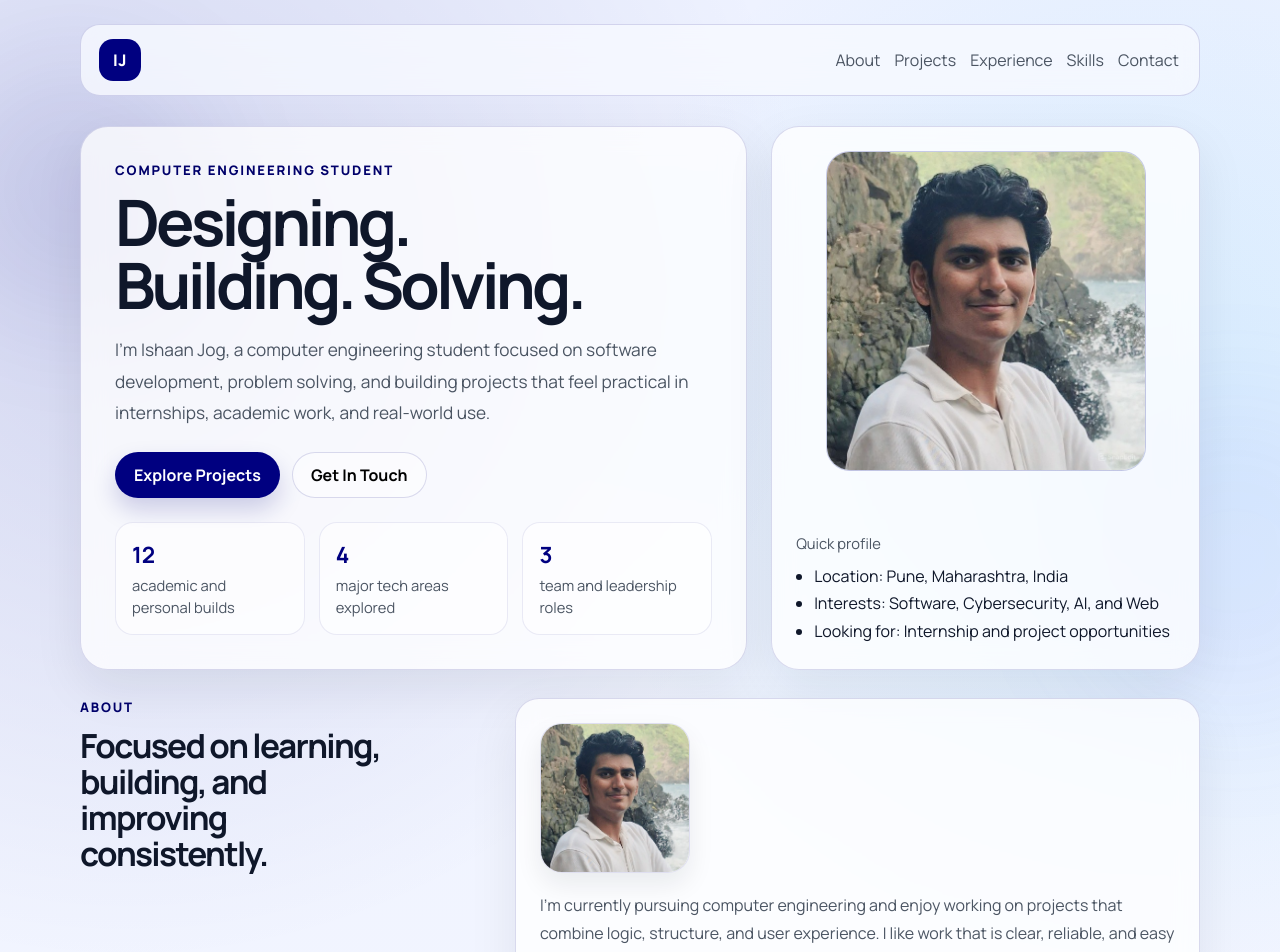
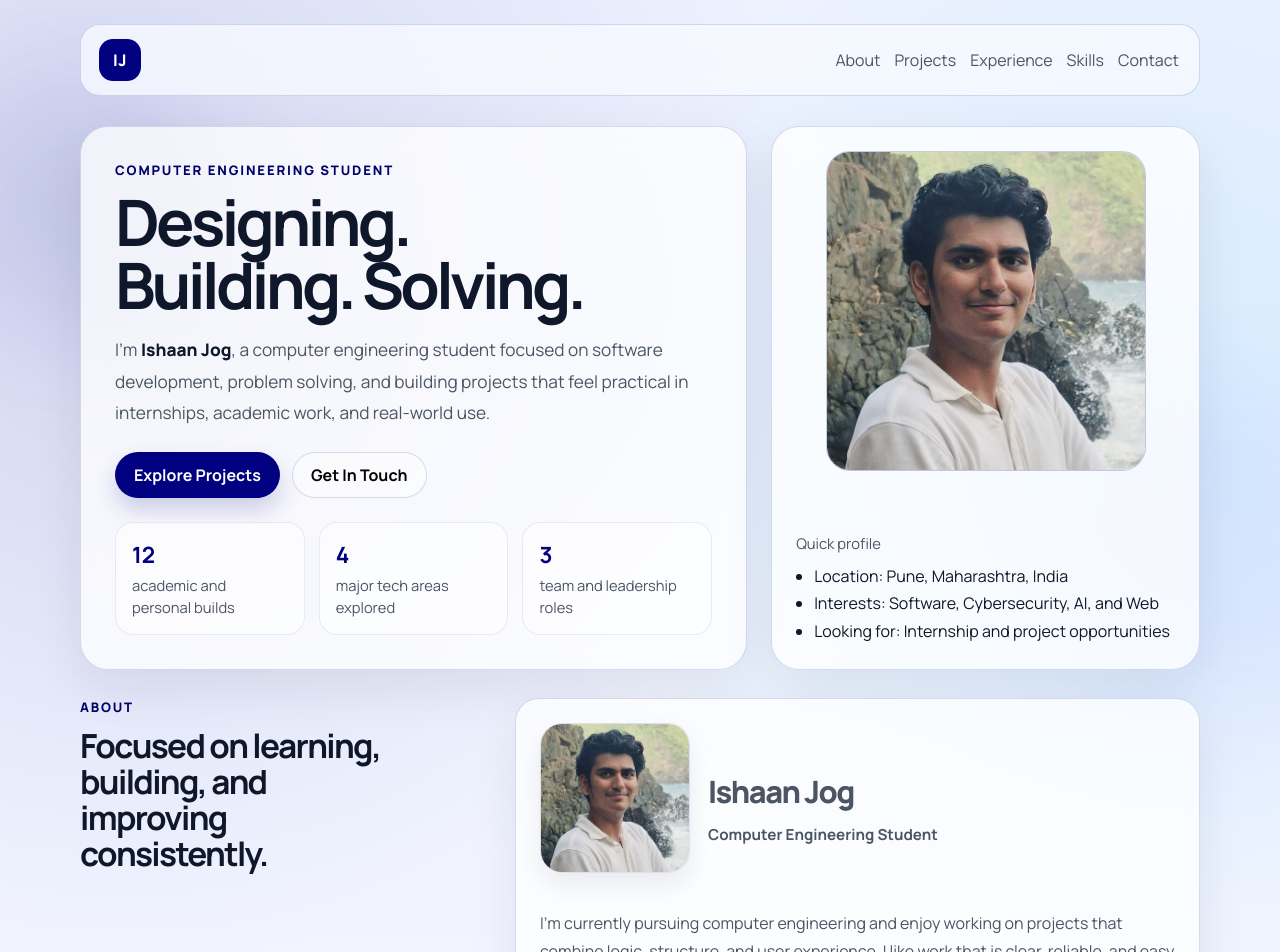
Before and after one commit to Ishaan-Jog/ishaans-portfolio, a React (Vite) app: page / in a window 1280 px wide. Shown: the top 952 px of the page. Built offline with nearby package versions, Linux system fonts and the light colour scheme.

Commit message:
Improve UI

```diff
--- a/src/App.jsx
+++ b/src/App.jsx
@@ -184,9 +184,10 @@ function App() {
               <p className="eyebrow">Computer Engineering Student</p>
               <h1>Designing. Building. Solving.</h1>
               <p className="lead">
-                I’m Ishaan Jog, a computer engineering student focused on software
-                development, problem solving, and building projects that feel
-                practical in internships, academic work, and real-world use.
+                I’m <span className="highlight-name">Ishaan Jog</span>, a computer
+                engineering student focused on software development, problem solving,
+                and building projects that feel practical in internships, academic
+                work, and real-world use.
               </p>
 
               <div className="hero-actions">
@@ -229,8 +230,14 @@ function App() {
               <h2>Focused on learning, building, and improving consistently.</h2>
             </div>
             <div className="panel">
-              <div className="about-portrait">
-                <img src={photo} alt="Ishaan Jog portrait" />
+              <div className="about-header">
+                <div className="about-portrait">
+                  <img src={photo} alt="Ishaan Jog portrait" />
+                </div>
+                <div className="about-name-block">
+                  <p className="about-name">Ishaan Jog</p>
+                  <p className="about-role">Computer Engineering Student</p>
+                </div>
               </div>
               <p>
                 I’m currently pursuing computer engineering and enjoy working on
--- a/src/styles.css
+++ b/src/styles.css
@@ -200,6 +200,11 @@ h1 {
   margin-bottom: 24px;
 }
 
+.highlight-name {
+  color: var(--text);
+  font-weight: 800;
+}
+
 .hero-actions {
   display: flex;
   flex-wrap: wrap;
@@ -309,6 +314,36 @@ h1 {
   object-fit: cover;
   object-position: center 18%;
   display: block;
+}
+
+.about-header {
+  display: flex;
+  align-items: center;
+  gap: 18px;
+  margin-bottom: 18px;
+  flex-wrap: wrap;
+}
+
+.about-name-block {
+  display: flex;
+  flex-direction: column;
+  gap: 4px;
+}
+
+.about-name {
+  margin: 0;
+  font-size: clamp(1.6rem, 2.4vw, 2.2rem);
+  line-height: 1;
+  letter-spacing: -0.05em;
+  font-weight: 800;
+  color: var(--text);
+}
+
+.about-role {
+  margin: 0;
+  color: var(--accent);
+  font-weight: 700;
+  font-size: 0.95rem;
 }
 
 .card-content {
```
